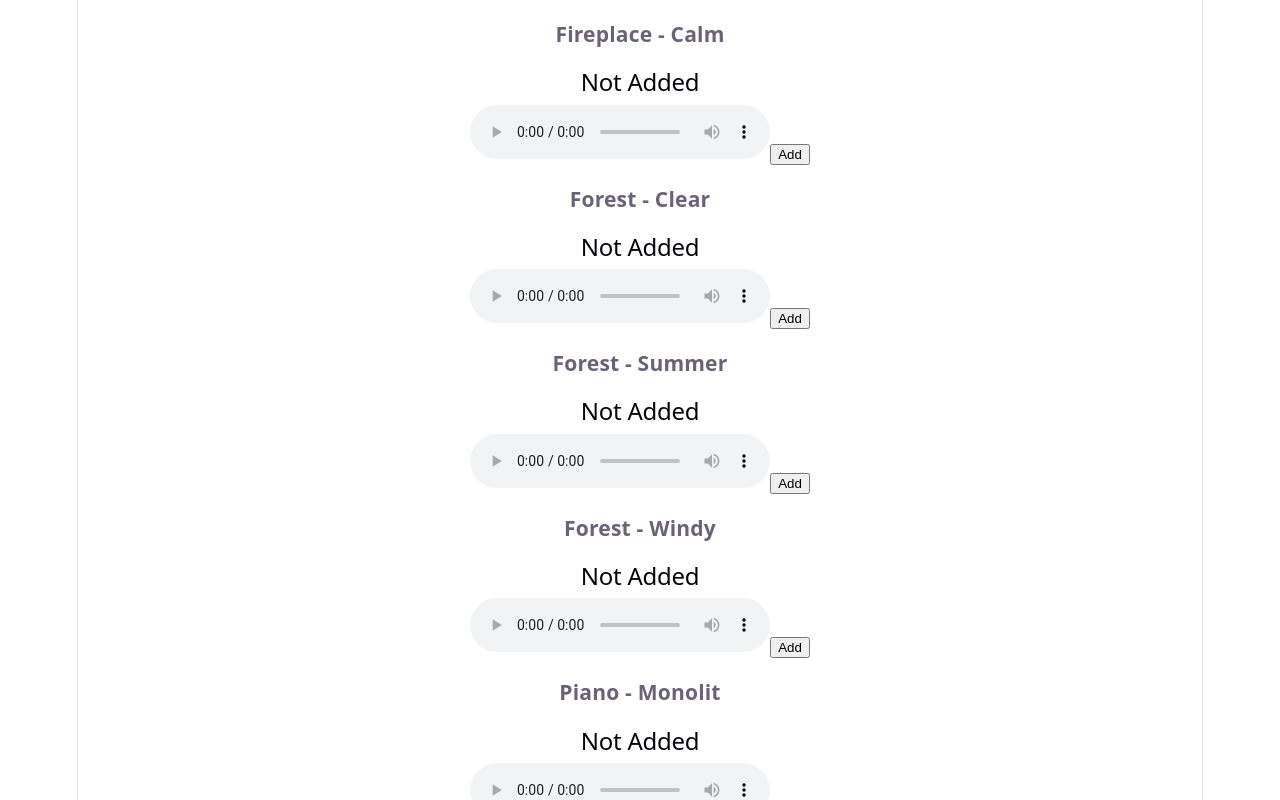
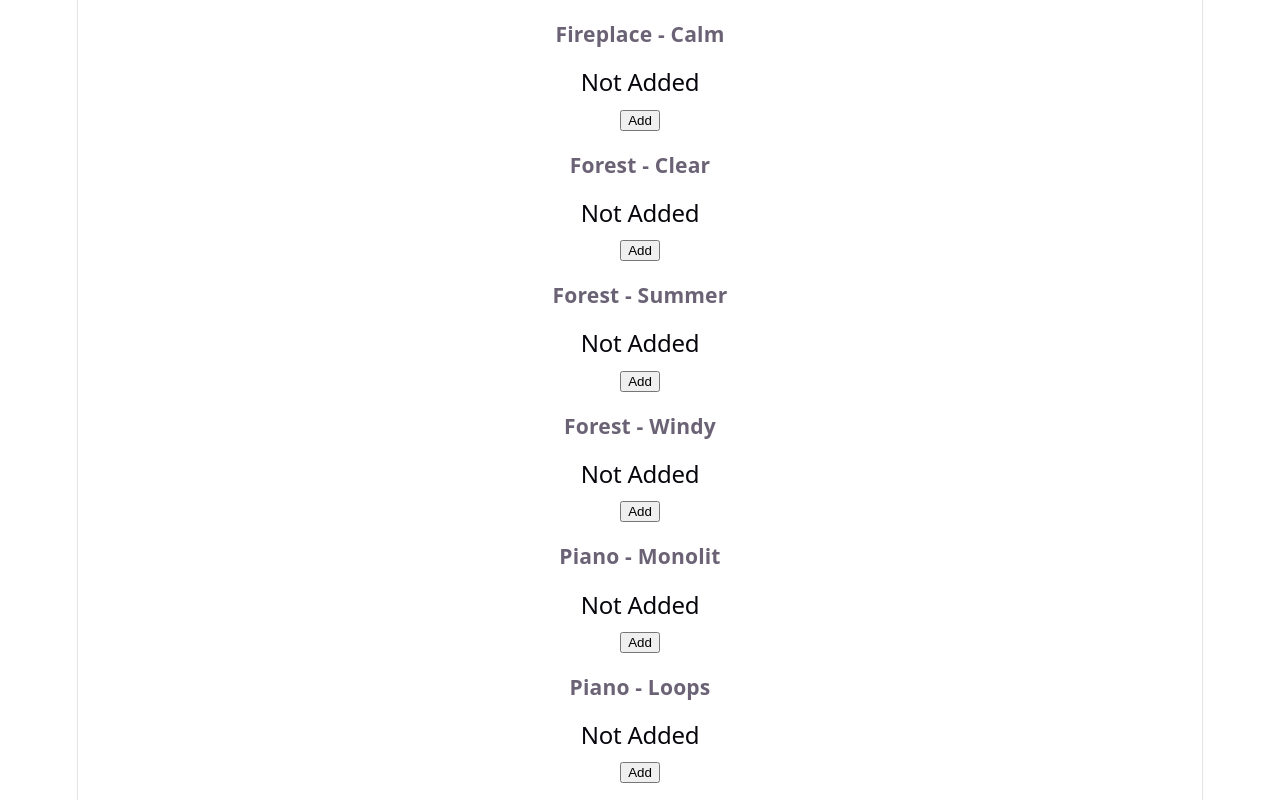
Before and after one commit to Sannisamgrsty/calm-biance, a React (Vite) app: page / in a window 1280 px wide. Shown: the top 800 px of the page. Built offline with nearby package versions, Linux system fonts and the light colour scheme.

Commit message:
delete audio control.

```diff
--- a/src/App.tsx
+++ b/src/App.tsx
@@ -32,8 +32,6 @@ function SoundCard({
     <div>
       <h3>{sound.name}</h3>
       <h2>{status ?? "Not Added"}</h2>
-
-      <audio controls src={sound.src} />
 
       {isAdded ? (
         <button onClick={onRemove}>
```
